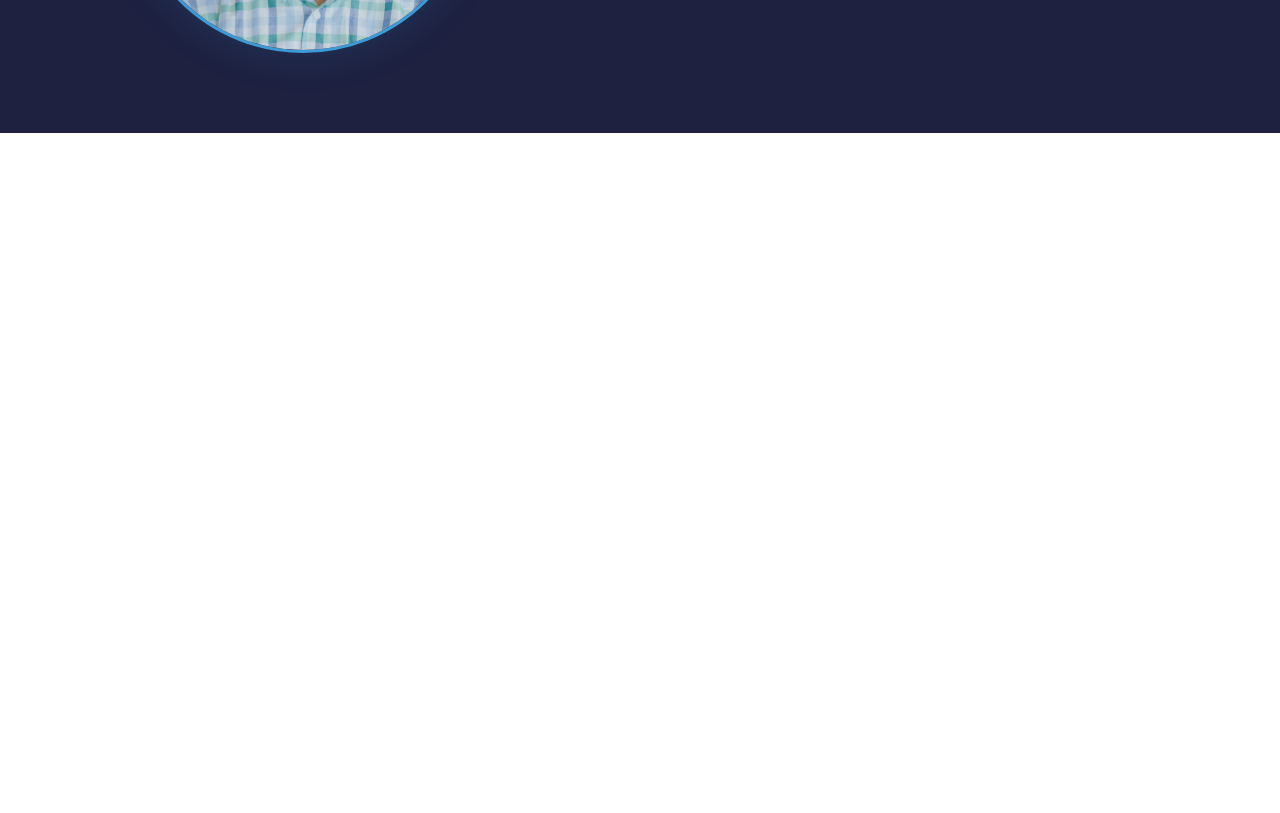
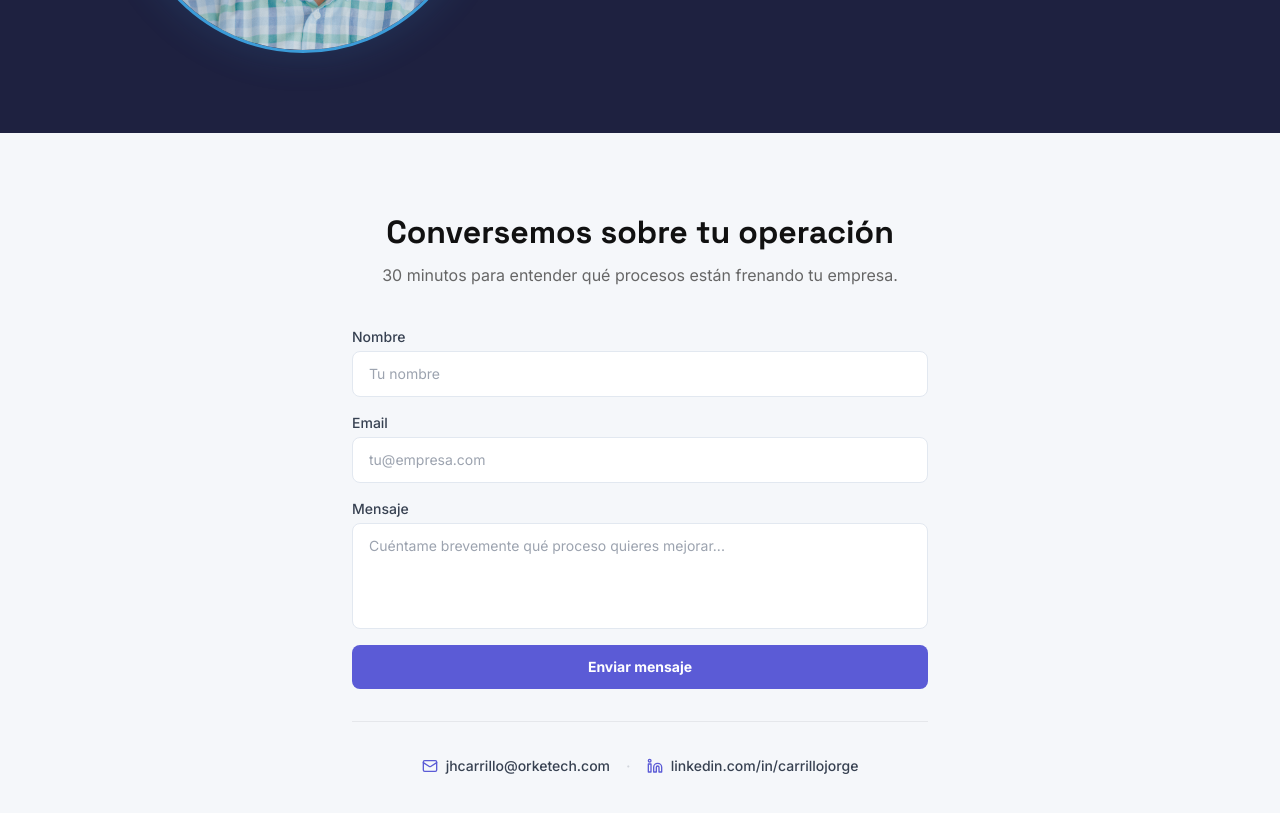
Before and after one commit to jhcarrillo74/orketech-landing, a React (Vite) app: page / in a window 1280 px wide. Shown: the part 5280-6093 px from the top of the page. Before the commit the page ends 5413 px from the top, so only its background shows below. Built offline with nearby package versions, Linux system fonts and the light colour scheme.

Commit message:
Implement Contact Form UI

```diff
--- a/src/App.tsx
+++ b/src/App.tsx
@@ -8,6 +8,7 @@ import CasosUso from './sections/CasosUso';
 import Proyectos from './sections/Proyectos';
 import ComoTrabajo from './sections/ComoTrabajo';
 import QuienSoy from './sections/QuienSoy';
+import Contacto from './sections/Contacto';
 
 function App() {
   return (
@@ -23,6 +24,7 @@ function App() {
         <Proyectos />
         <ComoTrabajo />
         <QuienSoy />
+        <Contacto />
       </main>
     </div>
   );
--- /dev/null
+++ b/src/sections/Contacto.jsx
@@ -0,0 +1,159 @@
+import { Mail, Linkedin } from 'lucide-react';
+
+export default function Contacto() {
+  return (
+    <section
+      id="contacto"
+      className="py-20 px-4 sm:px-6 lg:px-8"
+      style={{ backgroundColor: '#F5F7FA' }}
+    >
+      <div className="max-w-xl mx-auto">
+
+        {/* Header */}
+        <div className="text-center mb-10">
+          <h2
+            className="mb-3"
+            style={{
+              fontFamily: "'Space Grotesk', sans-serif",
+              fontWeight: 700,
+              fontSize: '2rem',
+              color: '#111111',
+              lineHeight: 1.2,
+            }}
+          >
+            Conversemos sobre tu operación
+          </h2>
+          <p
+            className="text-base"
+            style={{
+              fontFamily: "'Inter', sans-serif",
+              color: '#666666',
+            }}
+          >
+            30 minutos para entender qué procesos están frenando tu empresa.
+          </p>
+        </div>
+
+        {/* Form */}
+        <form
+          action="mailto:jhcarrillo@orketech.com"
+          method="get"
+          encType="text/plain"
+          className="flex flex-col gap-4"
+        >
+          <div className="flex flex-col gap-1">
+            <label
+              htmlFor="nombre"
+              className="text-sm font-medium"
+              style={{ fontFamily: "'Inter', sans-serif", color: '#374151' }}
+            >
+              Nombre
+            </label>
+            <input
+              id="nombre"
+              name="nombre"
+              type="text"
+              placeholder="Tu nombre"
+              required
+              className="w-full px-4 py-3 rounded-lg bg-white text-sm outline-none transition-all"
+              style={{
+                fontFamily: "'Inter', sans-serif",
+                border: '1.5px solid #E2E8F0',
+                color: '#111111',
+              }}
+              onFocus={e => (e.target.style.borderColor = '#5B5BD6')}
+              onBlur={e => (e.target.style.borderColor = '#E2E8F0')}
+            />
+          </div>
+
+          <div className="flex flex-col gap-1">
+            <label
+              htmlFor="email"
+              className="text-sm font-medium"
+              style={{ fontFamily: "'Inter', sans-serif", color: '#374151' }}
+            >
+              Email
+            </label>
+            <input
+              id="email"
+              name="email"
+              type="email"
+              placeholder="tu@empresa.com"
+              required
+              className="w-full px-4 py-3 rounded-lg bg-white text-sm outline-none transition-all"
+              style={{
+                fontFamily: "'Inter', sans-serif",
+                border: '1.5px solid #E2E8F0',
+                color: '#111111',
+              }}
+              onFocus={e => (e.target.style.borderColor = '#5B5BD6')}
+              onBlur={e => (e.target.style.borderColor = '#E2E8F0')}
+            />
+          </div>
+
+          <div className="flex flex-col gap-1">
+            <label
+              htmlFor="mensaje"
+              className="text-sm font-medium"
+              style={{ fontFamily: "'Inter', sans-serif", color: '#374151' }}
+            >
+              Mensaje
+            </label>
+            <textarea
+              id="mensaje"
+              name="body"
+              rows={4}
+              placeholder="Cuéntame brevemente qué proceso quieres mejorar..."
+              required
+              className="w-full px-4 py-3 rounded-lg bg-white text-sm outline-none transition-all resize-none"
+              style={{
+                fontFamily: "'Inter', sans-serif",
+                border: '1.5px solid #E2E8F0',
+                color: '#111111',
+              }}
+              onFocus={e => (e.target.style.borderColor = '#5B5BD6')}
+              onBlur={e => (e.target.style.borderColor = '#E2E8F0')}
+            />
+          </div>
+
+          <button
+            type="submit"
+            className="w-full py-3 rounded-lg text-white font-semibold text-sm transition-colors duration-200"
+            style={{
+              fontFamily: "'Inter', sans-serif",
+              backgroundColor: '#5B5BD6',
+            }}
+            onMouseEnter={e => (e.currentTarget.style.backgroundColor = '#4a4ab8')}
+            onMouseLeave={e => (e.currentTarget.style.backgroundColor = '#5B5BD6')}
+          >
+            Enviar mensaje
+          </button>
+        </form>
+
+        {/* Contact links */}
+        <div className="flex flex-col sm:flex-row items-center justify-center gap-4 mt-8 pt-8 border-t border-gray-200">
+          <a
+            href="mailto:jhcarrillo@orketech.com"
+            className="flex items-center gap-2 text-sm font-medium transition-opacity hover:opacity-70"
+            style={{ fontFamily: "'Inter', sans-serif", color: '#374151' }}
+          >
+            <Mail size={16} strokeWidth={2} style={{ color: '#5B5BD6' }} />
+            jhcarrillo@orketech.com
+          </a>
+          <span className="hidden sm:block text-gray-300">·</span>
+          <a
+            href="https://linkedin.com/in/carrillojorge"
+            target="_blank"
+            rel="noopener noreferrer"
+            className="flex items-center gap-2 text-sm font-medium transition-opacity hover:opacity-70"
+            style={{ fontFamily: "'Inter', sans-serif", color: '#374151' }}
+          >
+            <Linkedin size={16} strokeWidth={2} style={{ color: '#5B5BD6' }} />
+            linkedin.com/in/carrillojorge
+          </a>
+        </div>
+
+      </div>
+    </section>
+  );
+}
```
